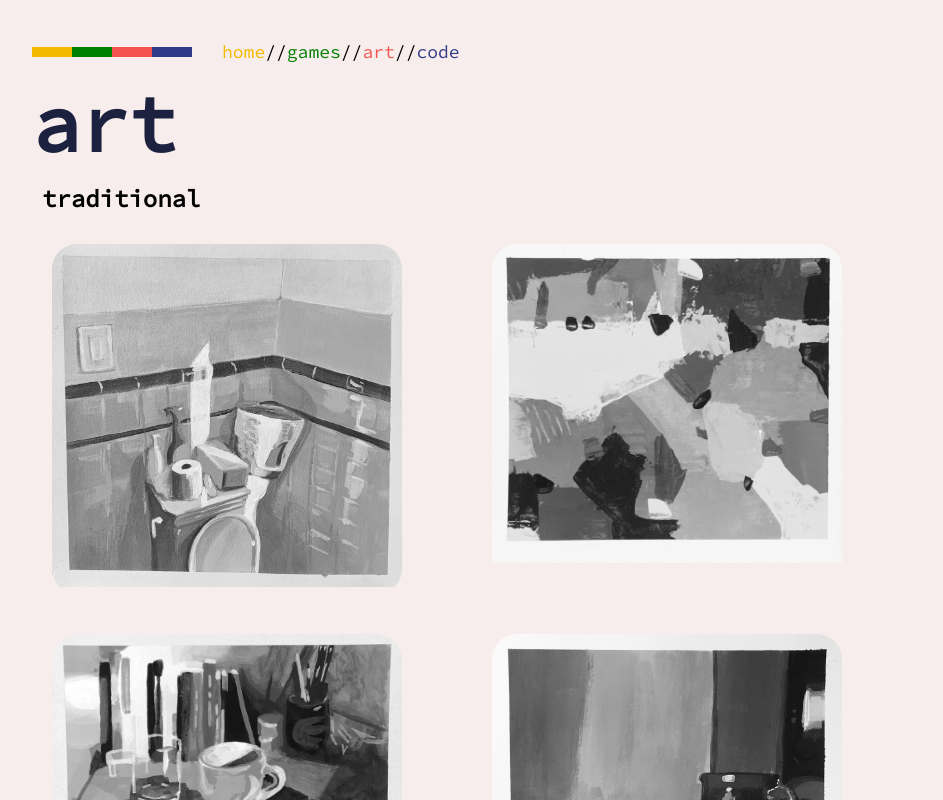
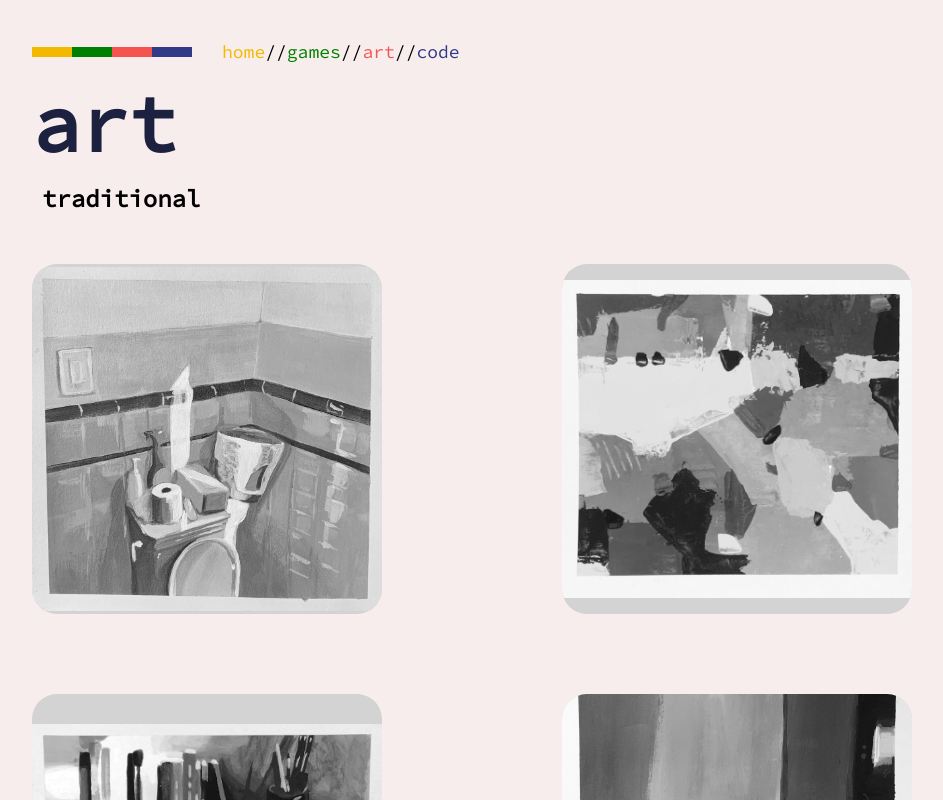
Before and after one commit to ivurnave/me, a React (Create React App) app: page /art in a window 1280 px wide. Shown: the top 800 px of the page, without its empty margins (168-1111 px from the left). Built offline with nearby package versions, Linux system fonts and the light colour scheme.

Commit message:
fix gallery spacing

```diff
--- a/src/components/Art.js
+++ b/src/components/Art.js
@@ -41,10 +41,8 @@ class Art extends React.Component {
   createGalleryRow = (images) => {
     return (<div className="row" key={images[0]}>
       {images.map((image, index) => (
-        <div className="content-column" key={index}>
-          <div className="gallery-image-container">
+        <div className="gallery-image-container">
             <img className="gallery-image" src={image} onClick={() => this.togglePop(image)}/>
-          </div>
         </div>
       ))}
     </div>);
@@ -53,7 +51,10 @@ class Art extends React.Component {
   createGalleryGrid = (images) => {
     let rows = [];
     for (let i=0; i<images.length; i+=2) {
-      let row = this.createGalleryRow([images[i], images[i+1]]);
+      let rowImgs = [];
+      if (images[i]) {rowImgs.push(images[i])}
+      if (images[i+1]) {rowImgs.push(images[i+1])}
+      let row = this.createGalleryRow(rowImgs);
       rows.push(row);
     }
     let ret = (<div className="content">
--- a/src/index.css
+++ b/src/index.css
@@ -87,6 +87,10 @@ h2 {
   display: flex;
   flex-direction: row;
   align-items: center;
+  justify-content: space-between;
+  width: 100%;
+  margin-top: 40px;
+  margin-bottom: 40px;
 }
 
 .content-column {
@@ -151,16 +155,14 @@ h2 {
 }
 
 .gallery-image {
-  /* min-width: 100%; */
-  /* min-height: 100%; */
   /* max-height: 100%; */
-  /* height: auto; */
   max-width: 100%;
 
   /* transform: scale(1); */
   filter: grayscale(100%);
   transition: .6s;
   transform-origin: center;
+  display: block;
 }
 
 .gallery-image:hover {
@@ -173,6 +175,10 @@ h2 {
   height: 350px;
   overflow: hidden;
   border-radius: 25px;
+  display: flex;
+  justify-content: center;
+  align-items: center;
+  background-color: lightgray;
 }
 
 .modal {
```
